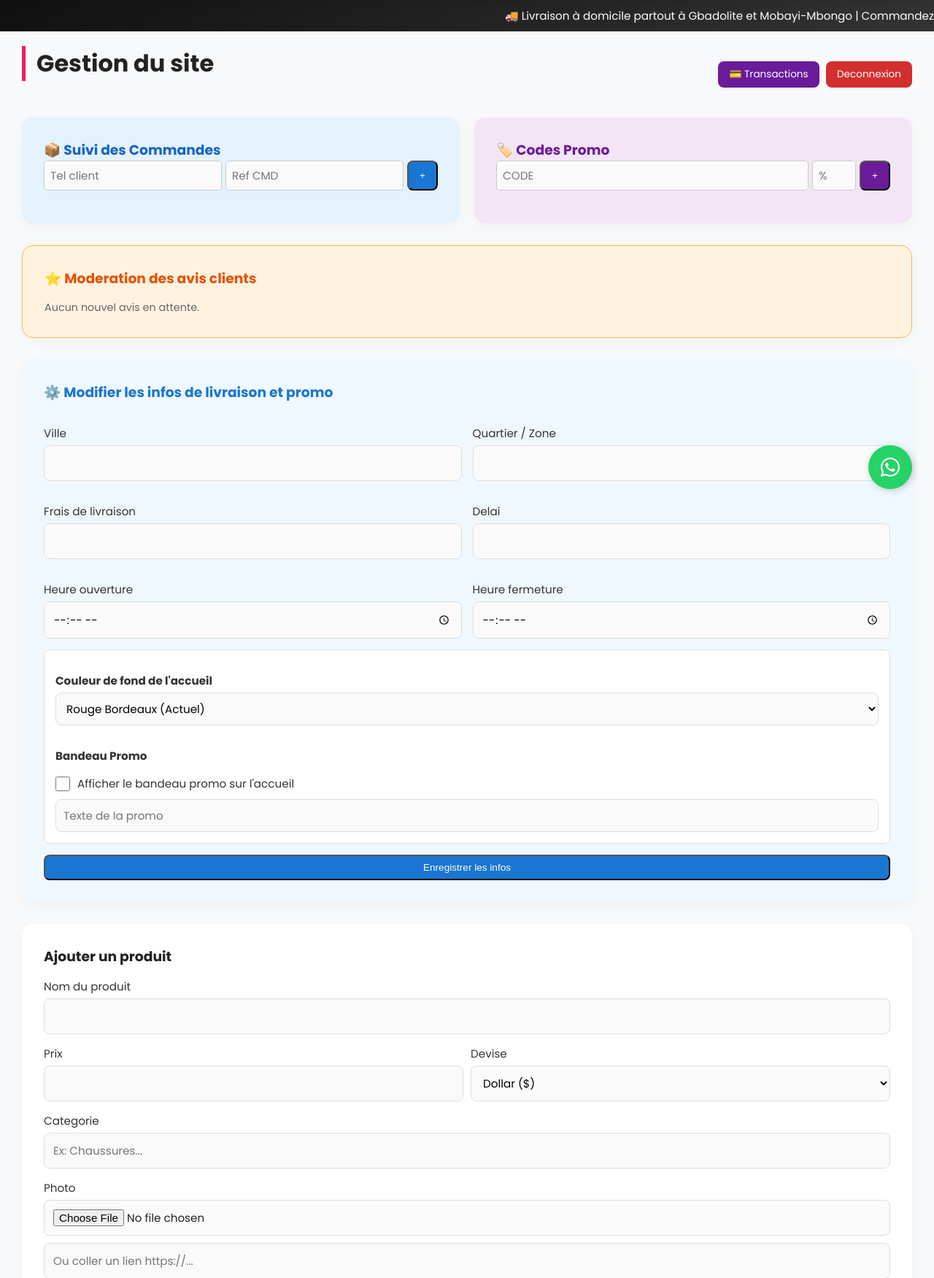
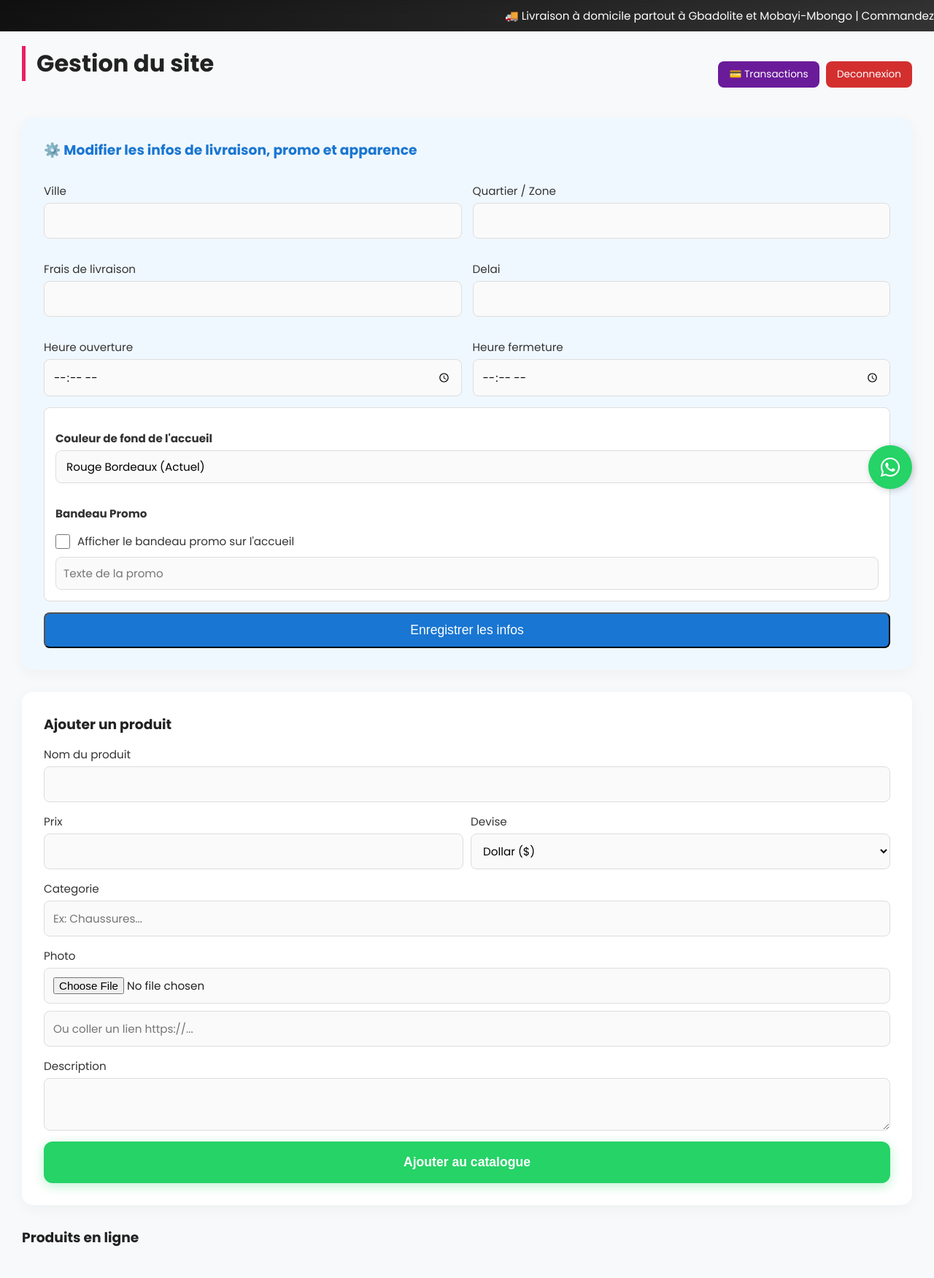
Before and after one commit to jacobilisadjiga243-oss/joel-business, a Python web app: template templates/admin_dashboard.html in a window 1280 px wide. Shown: the part 100-1851 px from the top of the page at 73% size. Run offline with Jinja, Linux system fonts and the light colour scheme; the template is opened without the code that fills it, so the values that code supplies are empty.

Commit message:
Fix final: Admin pour la couleur de fond

```diff
--- a/templates/admin_dashboard.html
+++ b/templates/admin_dashboard.html
@@ -15,86 +15,8 @@
       {% if messages %}<p style="color: green; font-weight: bold; margin-bottom: 15px; background: #e8f5e9; padding: 10px; border-radius: 8px;">{{ messages[0] }}</p>{% endif %}
     {% endwith %}
 
-
-
-    <!-- NOUVEAU : Gestion des Commandes et Promos -->
-    <div style="display: grid; grid-template-columns: 1fr 1fr; gap: 20px; margin-bottom: 30px;">
-        <!-- SUIVI COMMANDES -->
-        <div class="contact-form-box" style="background: #e3f2fd;">
-            <h3 style="color: #1565c0;">📦 Suivi des Commandes</h3>
-            <form method="POST" action="/admin/ajouter-commande" style="margin-bottom: 15px; display: flex; gap: 5px;">
-                <input type="text" name="telephone" placeholder="Tel client" required style="flex:1; padding: 8px; border-radius: 5px; border: 1px solid #ccc;">
-                <input type="text" name="reference" placeholder="Ref CMD" required style="flex:1; padding: 8px; border-radius: 5px; border: 1px solid #ccc;">
-                <button type="submit" class="btn-secondary" style="background: #1976d2;">+</button>
-            </form>
-            {% for c in commandes %}
-            <div style="background: white; padding: 10px; border-radius: 8px; margin-bottom: 5px; display: flex; justify-content: space-between; align-items: center; font-size: 0.85rem;">
-                <div>
-                    <strong>{{ c.reference }}</strong> ({{ c.telephone }})<br>
-                    <span style="color: #666;">{{ c.statut }}</span>
-                </div>
-                <div style="display: flex; gap: 3px;">
-                    <a href="/admin/commande-statut/{{ c.id }}/En preparation" class="btn-secondary" style="padding: 3px 6px; font-size: 0.7rem;">Prep</a>
-                    <a href="/admin/commande-statut/{{ c.id }}/En livraison" class="btn-secondary" style="background: orange; padding: 3px 6px; font-size: 0.7rem;">Livr</a>
-                    <a href="/admin/commande-statut/{{ c.id }}/Livre" class="btn-secondary" style="background: green; padding: 3px 6px; font-size: 0.7rem;">OK</a>
-                </div>
-            </div>
-            {% endfor %}
-        </div>
-
-        <!-- CODES PROMO -->
-        <div class="contact-form-box" style="background: #f3e5f5;">
-            <h3 style="color: #6a1b9a;">🏷️ Codes Promo</h3>
-            <form method="POST" action="/admin/ajouter-promo" style="margin-bottom: 15px; display: flex; gap: 5px;">
-                <input type="text" name="code" placeholder="CODE" required style="flex:1; padding: 8px; border-radius: 5px; border: 1px solid #ccc;">
-                <input type="number" name="reduction" placeholder="%" required style="width: 60px; padding: 8px; border-radius: 5px; border: 1px solid #ccc;">
-                <button type="submit" class="btn-secondary" style="background: #6a1b9a;">+</button>
-            </form>
-            {% for p in codes_promo %}
-            <div style="background: white; padding: 10px; border-radius: 8px; margin-bottom: 5px; display: flex; justify-content: space-between; align-items: center; font-size: 0.85rem;">
-                <div><strong>{{ p.code }}</strong> (-{{ p.reduction }}%)</div>
-                <a href="/admin/supprimer-promo/{{ p.id }}" class="btn-secondary" style="background: #d32f2f; padding: 3px 6px; font-size: 0.7rem;">X</a>
-            </div>
-            {% endfor %}
-        </div>
-    </div>
-    <!-- NOUVEAU : Gestion des Avis -->
-    <div class="contact-form-box" style="margin-bottom: 30px; background: #fff3e0; border: 1px solid #ffb74d;">
-        <h3 style="margin-bottom: 15px; color: #e65100;">⭐ Moderation des avis clients</h3>
-
-        {% if avis_en_attente %}
-            <p style="margin-bottom: 10px; font-weight: bold;">Avis en attente de validation :</p>
-            {% for a in avis_en_attente %}
-            <div style="background: white; padding: 15px; border-radius: 8px; margin-bottom: 10px; display: flex; justify-content: space-between; align-items: center; flex-wrap: wrap; gap: 10px;">
-                <div>
-                    <p style="font-weight: bold;">{{ a.nom }} ({{ a.note }} etoiles)</p>
-                    <p style="font-size: 0.9rem; color: #555;">"{{ a.commentaire }}"</p>
-                </div>
-                <div style="display: flex; gap: 5px;">
-                    <a href="/admin/avis/approuver/{{ a.id }}" class="btn-secondary" style="background: #25D366;">Approuver</a>
-                    <a href="/admin/avis/supprimer/{{ a.id }}" class="btn-secondary" style="background: #d32f2f;" onclick="return confirm('Supprimer ?')">Supprimer</a>
-                </div>
-            </div>
-            {% endfor %}
-        {% else %}
-            <p style="color: #666; font-size: 0.9rem;">Aucun nouvel avis en attente.</p>
-        {% endif %}
-
-        {% if avis_approuves %}
-            <p style="margin-top: 20px; margin-bottom: 10px; font-weight: bold;">Avis publies :</p>
-            {% for a in avis_approuves %}
-            <div style="background: white; padding: 10px; border-radius: 8px; margin-bottom: 5px; display: flex; justify-content: space-between; align-items: center; flex-wrap: wrap; gap: 10px;">
-                <div>
-                    <p style="font-weight: bold;">{{ a.nom }}</p>
-                    <p style="font-size: 0.8rem; color: #555;">"{{ a.commentaire }}"</p>
-                </div>
-                <a href="/admin/avis/supprimer/{{ a.id }}" class="btn-secondary" style="background: #d32f2f;" onclick="return confirm('Supprimer ?')">Supprimer</a>
-            </div>
-            {% endfor %}
-        {% endif %}
-    </div>
     <div class="contact-form-box" style="margin-bottom: 30px; background: #f0f8ff;">
-        <h3 style="margin-bottom: 15px; color: #1976d2;">⚙️ Modifier les infos de livraison et promo</h3>
+        <h3 style="margin-bottom: 15px; color: #1976d2;">⚙️ Modifier les infos de livraison, promo et apparence</h3>
         <form method="POST" action="/admin/infos">
             <div style="display:grid; grid-template-columns: 1fr 1fr; gap: 15px;">
                 <div><label>Ville</label><input type="text" name="ville" value="{{ info.ville }}" required></div>
@@ -114,8 +36,6 @@
                     <option value="linear-gradient(135deg, #ff7e5f, #feb47b)" {% if info.couleur_fond == "linear-gradient(135deg, #ff7e5f, #feb47b)" %}selected{% endif %}>Orange Coucher de soleil</option>
                     <option value="linear-gradient(135deg, #654ea3, #eaafc8)" {% if info.couleur_fond == "linear-gradient(135deg, #654ea3, #eaafc8)" %}selected{% endif %}>Violet Elegant</option>
                     <option value="linear-gradient(135deg, #232526, #414345)" {% if info.couleur_fond == "linear-gradient(135deg, #232526, #414345)" %}selected{% endif %}>Gris Sombre</option>
-    <option value="linear-gradient(135deg, #b92b27, #1565c0)" {% if info.couleur_fond == "linear-gradient(135deg, #b92b27, #1565c0)" %}selected{% endif %}>Rouge et Bleu</option>
-    <option value="linear-gradient(135deg, #1f1c2c, #928dab)" {% if info.couleur_fond == "linear-gradient(135deg, #1f1c2c, #928dab)" %}selected{% endif %}>Mauve</option>
                 </select>
 
                 <label style="font-weight: bold; margin-bottom: 5px; display: block;">Bandeau Promo</label>
@@ -126,7 +46,7 @@
                 <input type="text" name="promo_texte" value="{{ info.promo_texte }}" placeholder="Texte de la promo" style="width: 100%; padding: 10px; border: 1px solid #ddd; border-radius: 8px;">
             </div>
 
-            <button type="submit" class="btn-secondary" style="background: #1976d2; margin-top: 15px; width: 100%;">Enregistrer les infos</button>
+            <button type="submit" class="btn-secondary" style="background: #1976d2; margin-top: 15px; width: 100%; font-size: 1.1rem; padding: 12px;">Enregistrer les infos</button>
         </form>
     </div>
 
```
Lines whose indentation alone changed are shown as unchanged.
